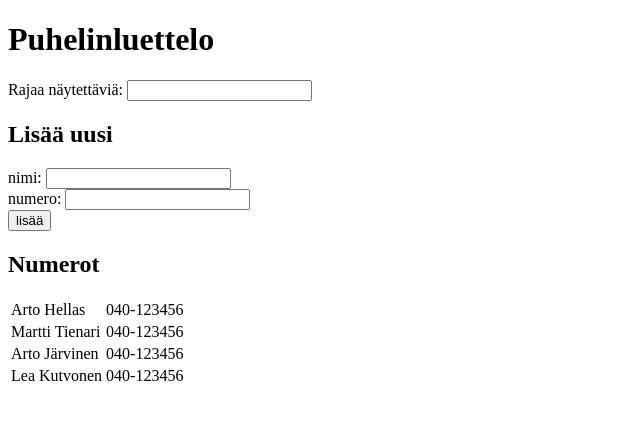
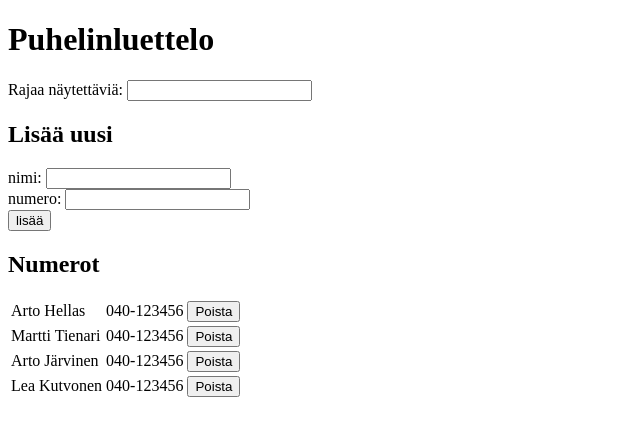
Before and after one commit to ejronty/FullStack-Kurssi, a React (Create React App) app in the folder puhelinluettelo/: page / in a window 1280 px wide. Shown: the top 436 px of the page, without its empty margins (0-640 px from the left). Built offline with nearby package versions, Linux system fonts and the light colour scheme; data requests are answered from the project's data file.

Commit message:
Tehtava 2.16

```diff
--- a/puhelinluettelo/src/App.js
+++ b/puhelinluettelo/src/App.js
@@ -55,6 +55,18 @@ class App extends React.Component {
     }
   }
 
+  removePerson = (id) => {
+    return () => {
+      personService
+        .deletePerson(id)
+        .then(response => {
+          this.setState({
+            persons: this.state.persons.filter(p => p.id !== id)
+          })
+        })
+    }
+  }
+
   componentDidMount() {
     personService
       .getAll()
@@ -83,7 +95,7 @@ class App extends React.Component {
           </div>
         </form>
         <h2>Numerot</h2>
-        <Numerot tila={this.state} />
+        <Numerot tila={this.state} funktio={this.removePerson} />
       </div>
     )
   }
@@ -98,7 +110,7 @@ const Numerot = (props) => {
   return (
     <table>
       <tbody>
-        {naytettavat.map(person => <Person key={person.name} name={person.name} number={person.number} />)}
+        {naytettavat.map(person => <Person key={person.name} person={person} funktio={props.funktio} />)}
       </tbody>
     </table>
   )
@@ -107,8 +119,9 @@ const Numerot = (props) => {
 const Person = (props) => {
   return (
     <tr>
-      <td>{props.name}</td>
-      <td>{props.number}</td>
+      <td>{props.person.name}</td>
+      <td>{props.person.number}</td>
+      <td><button onClick={props.funktio(props.person.id)}>Poista</button></td>
     </tr>
   )
 }
--- a/puhelinluettelo/src/services/persons.js
+++ b/puhelinluettelo/src/services/persons.js
@@ -21,4 +21,9 @@ const update = (id, newObject) => {
     return request.then(response => response.data)
 }
 
-export default {getAll, getOne, create, update}
+const deletePerson = (id) => {
+    const request = axios.delete(`${baseUrl}/${id}`)
+    return request.then(response => response.data)
+}
+
+export default {getAll, getOne, create, update, deletePerson}
```
